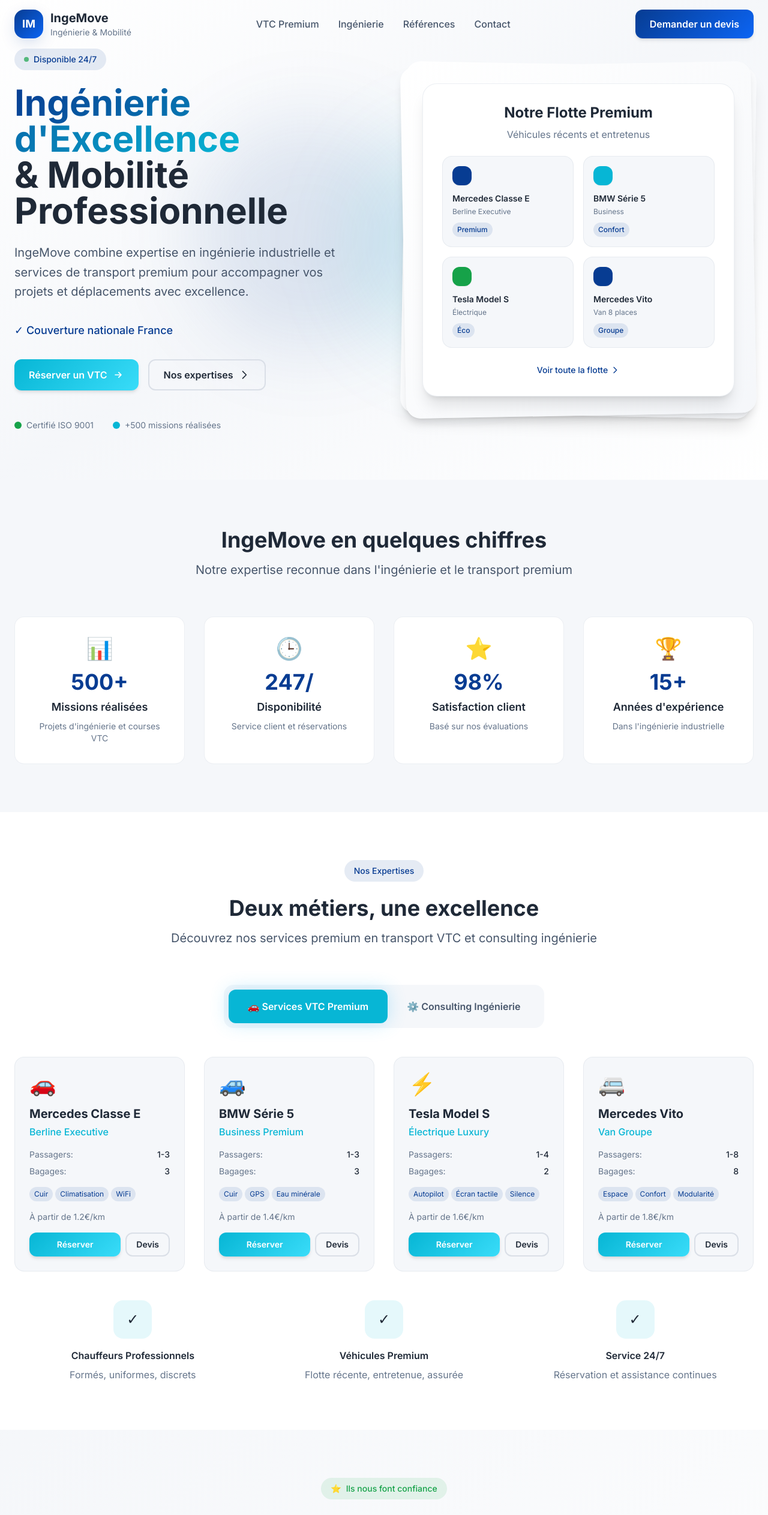
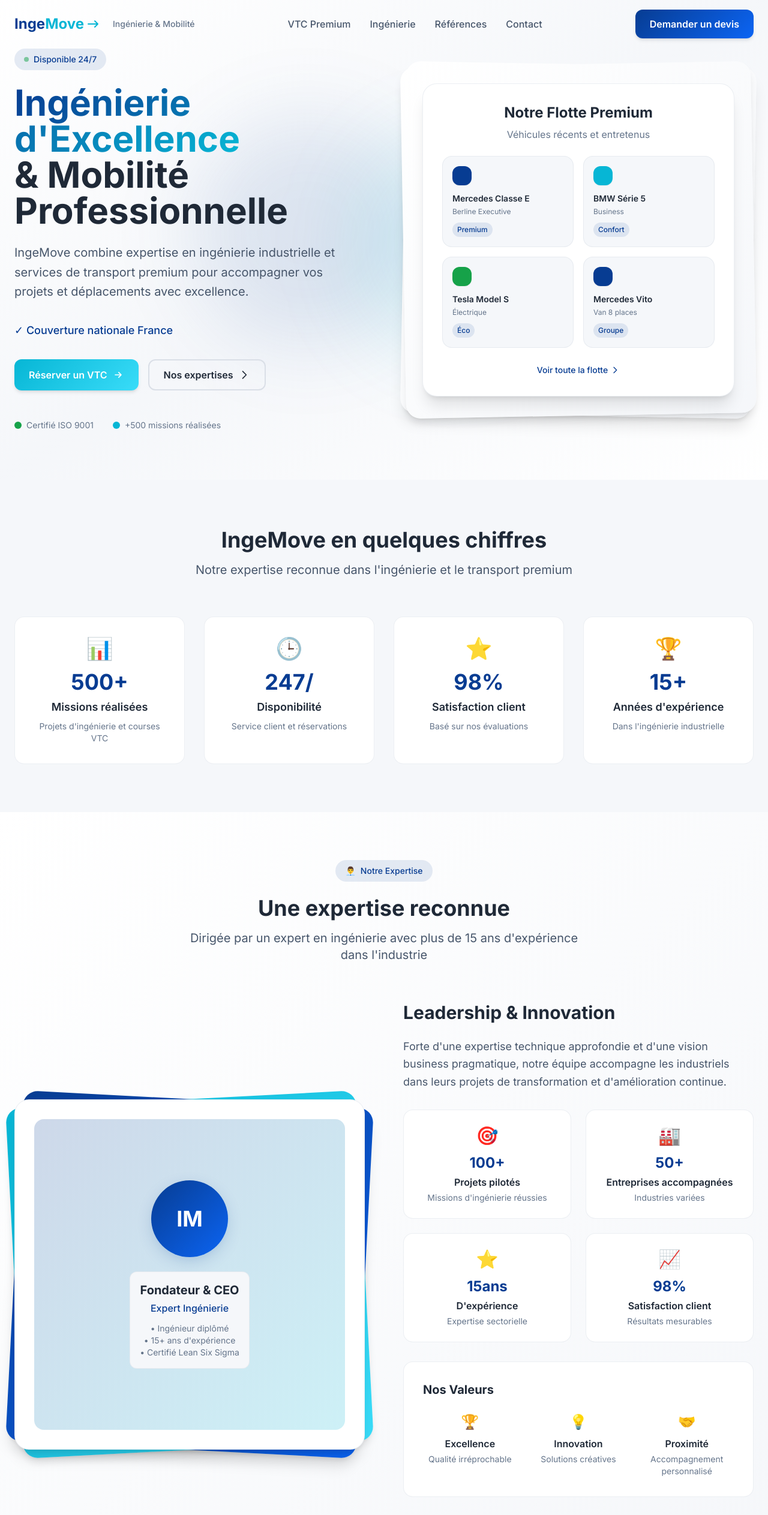
Before and after one commit to badrksb/ingemove-stride-solutions, a React (Vite) app: page / in a window 1280 px wide. Shown: the top 2526 px of the page at 60% size. Built offline with nearby package versions, Linux system fonts and the light colour scheme.

Commit message:
Update expertise and logo
Update the website to include the boss's image and change the logo.

```diff
--- a/src/components/Footer.tsx
+++ b/src/components/Footer.tsx
@@ -6,12 +6,20 @@ const Footer = () => {
           {/* Company Info */}
           <div className="md:col-span-2">
             <div className="flex items-center gap-3 mb-6">
-              <div className="h-12 w-12 rounded-2xl bg-gradient-secondary flex items-center justify-center text-white font-bold text-lg">
-                IM
+              {/* Enhanced Footer Logo matching the brand */}
+              <div className="flex items-center">
+                <div className="text-2xl font-bold">
+                  <span className="text-white">Inge</span>
+                  <span className="text-secondary">Move</span>
+                </div>
+                <div className="ml-1 text-secondary">
+                  <svg className="w-6 h-6" fill="currentColor" viewBox="0 0 24 24">
+                    <path d="M14 7l5 5m0 0l-5 5m5-5H3" stroke="currentColor" strokeWidth="2" strokeLinecap="round" strokeLinejoin="round"/>
+                  </svg>
+                </div>
               </div>
-              <div>
-                <p className="font-bold text-xl">IngeMove</p>
-                <p className="text-gray-300">Ingénierie & Mobilité</p>
+              <div className="ml-2">
+                <p className="text-gray-300 text-sm">Ingénierie & Mobilité</p>
               </div>
             </div>
             <p className="text-gray-300 leading-relaxed mb-6 max-w-md">
--- /dev/null
+++ b/src/components/FounderExpertise.tsx
@@ -0,0 +1,141 @@
+const FounderExpertise = () => {
+  return (
+    <section className="py-20 bg-gradient-to-br from-surface to-surface-elevated">
+      <div className="max-w-7xl mx-auto px-6">
+        {/* Section Header */}
+        <div className="text-center mb-16">
+          <div className="inline-flex items-center gap-2 bg-primary/10 text-primary px-4 py-2 rounded-full text-sm font-medium mb-6">
+            <span>👨‍💼</span>
+            <span>Notre Expertise</span>
+          </div>
+          <h2 className="text-4xl font-bold text-text-primary mb-4">
+            Une expertise reconnue
+          </h2>
+          <p className="text-xl text-text-secondary max-w-2xl mx-auto">
+            Dirigée par un expert en ingénierie avec plus de 15 ans d'expérience dans l'industrie
+          </p>
+        </div>
+
+        <div className="grid lg:grid-cols-2 gap-16 items-center">
+          {/* Founder Photo */}
+          <div className="relative">
+            <div className="relative">
+              {/* Background decoration */}
+              <div className="absolute inset-0 bg-gradient-primary rounded-3xl shadow-xl transform rotate-3"></div>
+              <div className="absolute inset-0 bg-gradient-secondary rounded-3xl shadow-lg transform -rotate-3"></div>
+
+              {/* Main image container */}
+              <div className="relative bg-surface rounded-3xl p-8 shadow-xl border border-border/50">
+                <div className="aspect-square rounded-2xl bg-gradient-to-br from-primary/20 to-secondary/20 flex items-center justify-center">
+                  {/* Professional founder image placeholder with IngeMove branding */}
+                  <div className="text-center">
+                    <div className="w-32 h-32 bg-gradient-primary rounded-full mx-auto mb-6 flex items-center justify-center text-white text-4xl font-bold shadow-brand">
+                      IM
+                    </div>
+                    <div className="bg-surface-elevated rounded-xl p-4 border border-border/50">
+                      <h3 className="text-xl font-bold text-text-primary mb-1">Fondateur & CEO</h3>
+                      <p className="text-primary font-medium">Expert Ingénierie</p>
+                      <div className="mt-3 text-sm text-text-muted">
+                        <p>• Ingénieur diplômé</p>
+                        <p>• 15+ ans d'expérience</p>
+                        <p>• Certifié Lean Six Sigma</p>
+                      </div>
+                    </div>
+                  </div>
+                </div>
+              </div>
+            </div>
+          </div>
+
+          {/* Expertise Content */}
+          <div className="space-y-8">
+            <div>
+              <h3 className="text-3xl font-bold text-text-primary mb-6">
+                Leadership & Innovation
+              </h3>
+              <p className="text-lg text-text-secondary leading-relaxed mb-6">
+                Forte d'une expertise technique approfondie et d'une vision business pragmatique, notre équipe accompagne les industriels dans leurs projets de transformation et d'amélioration continue.
+              </p>
+            </div>
+
+            {/* Key Achievements */}
+            <div className="grid grid-cols-1 sm:grid-cols-2 gap-6">
+              {[
+                {
+                  metric: '100+',
+                  label: 'Projets pilotés',
+                  description: 'Missions d\'ingénierie réussies',
+                  icon: '🎯'
+                },
+                {
+                  metric: '50+',
+                  label: 'Entreprises accompagnées',
+                  description: 'Industries variées',
+                  icon: '🏭'
+                },
+                {
+                  metric: '15ans',
+                  label: 'D\'expérience',
+                  description: 'Expertise sectorielle',
+                  icon: '⭐'
+                },
+                {
+                  metric: '98%',
+                  label: 'Satisfaction client',
+                  description: 'Résultats mesurables',
+                  icon: '📈'
+                }
+              ].map((achievement, index) => (
+                <div
+                  key={index}
+                  className="bg-surface rounded-2xl p-6 border border-border/50 text-center card-hover"
+                >
+                  <div className="text-3xl mb-3">{achievement.icon}</div>
+                  <div className="text-2xl font-bold text-primary mb-1">{achievement.metric}</div>
+                  <div className="font-semibold text-text-primary mb-1">{achievement.label}</div>
+                  <div className="text-sm text-text-muted">{achievement.description}</div>
+                </div>
+              ))}
+            </div>
+
+            {/* Core Values */}
+            <div className="bg-surface rounded-2xl p-8 border border-border/50">
+              <h4 className="text-xl font-bold text-text-primary mb-6">Nos Valeurs</h4>
+              <div className="grid grid-cols-1 sm:grid-cols-3 gap-6">
+                {[
+                  { title: 'Excellence', desc: 'Qualité irréprochable', icon: '🏆' },
+                  { title: 'Innovation', desc: 'Solutions créatives', icon: '💡' },
+                  { title: 'Proximité', desc: 'Accompagnement personnalisé', icon: '🤝' }
+                ].map((value, index) => (
+                  <div key={index} className="text-center">
+                    <div className="text-2xl mb-2">{value.icon}</div>
+                    <h5 className="font-semibold text-text-primary mb-1">{value.title}</h5>
+                    <p className="text-sm text-text-muted">{value.desc}</p>
+                  </div>
+                ))}
+              </div>
+            </div>
+
+            {/* CTA */}
+            <div className="flex flex-col sm:flex-row gap-4">
+              <a href="#contact" className="btn-primary flex items-center justify-center gap-2">
+                <span>Rencontrer l'équipe</span>
+                <svg className="w-5 h-5" fill="none" stroke="currentColor" viewBox="0 0 24 24">
+                  <path strokeLinecap="round" strokeLinejoin="round" strokeWidth={2} d="M17 8l4 4m0 0l-4 4m4-4H3" />
+                </svg>
+              </a>
+              <a href="#vtc-services" className="btn-outline flex items-center justify-center gap-2">
+                <span>Découvrir nos services</span>
+                <svg className="w-5 h-5" fill="none" stroke="currentColor" viewBox="0 0 24 24">
+                  <path strokeLinecap="round" strokeLinejoin="round" strokeWidth={2} d="M9 5l7 7-7 7" />
+                </svg>
+              </a>
+            </div>
+          </div>
+        </div>
+      </div>
+    </section>
+  );
+};
+
+export default FounderExpertise;
--- a/src/components/Header.tsx
+++ b/src/components/Header.tsx
@@ -17,14 +17,23 @@ const Header = () => {
     }`}>
       <div className="max-w-7xl mx-auto px-6 py-4">
         <div className="flex items-center justify-between">
-          {/* Logo */}
+          {/* Enhanced Logo matching the professional IngeMove design */}
           <div className="flex items-center gap-3 group cursor-pointer">
-            <div className="h-12 w-12 rounded-2xl bg-gradient-primary flex items-center justify-center text-white font-bold text-lg shadow-brand transition-transform group-hover:scale-105">
-              IM
+            <div className="flex items-center">
+              {/* Logo with professional styling matching the brand */}
+              <div className="text-2xl font-bold">
+                <span className="text-primary">Inge</span>
+                <span className="text-secondary">Move</span>
+              </div>
+              {/* Arrow element matching the logo design */}
+              <div className="ml-1 text-secondary transform transition-transform group-hover:translate-x-1">
+                <svg className="w-6 h-6" fill="currentColor" viewBox="0 0 24 24">
+                  <path d="M14 7l5 5m0 0l-5 5m5-5H3" stroke="currentColor" strokeWidth="2" strokeLinecap="round" strokeLinejoin="round"/>
+                </svg>
+              </div>
             </div>
-            <div className="leading-tight">
-              <p className="font-bold text-xl text-text-primary">IngeMove</p>
-              <p className="text-sm text-text-muted">Ingénierie & Mobilité</p>
+            <div className="leading-tight ml-2">
+              <p className="text-sm text-text-muted font-medium">Ingénierie & Mobilité</p>
             </div>
           </div>
 
--- a/src/pages/Index.tsx
+++ b/src/pages/Index.tsx
@@ -1,6 +1,7 @@
 import Header from '../components/Header';
 import Hero from '../components/Hero';
 import Stats from '../components/Stats';
+import FounderExpertise from '../components/FounderExpertise';
 import Services from '../components/Services';
 import Testimonials from '../components/Testimonials';
 import Contact from '../components/Contact';
@@ -12,6 +13,7 @@ const Index = () => {
       <Header />
       <Hero />
       <Stats />
+      <FounderExpertise />
       <Services />
       <Testimonials />
       <Contact />
```
